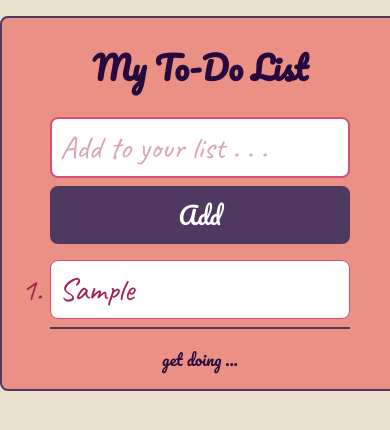
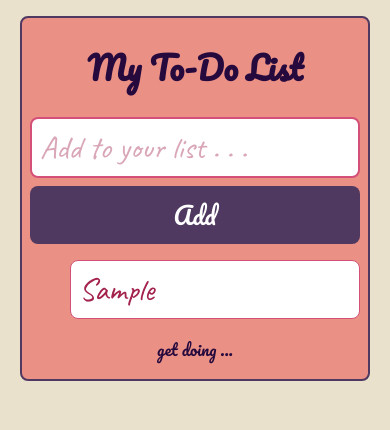
Before and after one commit to ifatoki/todo-app, a plain HTML site: page index.html in a window 390 px wide. Both pictures are taken after typing "Sample" into the empty fields and a click on the button "Add". Drawn offline with Linux system fonts and the light colour scheme.

Commit message:
improve mobile appearance

```diff
--- a/css/style.css
+++ b/css/style.css
@@ -12,9 +12,9 @@ body {
 .container {
     border: 2px solid #4f3961;
     width: 40%;
-    min-width: 400px;
+    min-width: 350px;
     margin: 1rem auto;
-    padding: 0 3rem;
+    padding: 0 0.5rem;
     border-radius: 0.5rem;
     background-color: #ea9085;
 }
@@ -46,9 +46,11 @@ body {
     font-family: 'Caveat', cursive;
 }
 
-ol {
+ul {
     border-bottom: 2px solid #4f3961;
     padding-left: 0;
+    /* list-style-position: inside; */
+    list-style-type: none;
 }
 
 li {
@@ -60,14 +62,42 @@ li {
     background-color: #fff;
     font-family: 'Caveat', cursive;
     color: #a3234c;
+    display: block;
+    position: relative;
 }
+
+li:hover {
+    background-color: #e9e1cc;
+}
+
+/* .clicked {
+    text-decoration: line-through;
+} */
+
+/* .change {
+    cursor: pointer;
+    position: absolute;
+    top: 50%;
+    right: 0%;
+    padding: 0 0.25rem;
+    transform: translate(0%, -50%);
+    color: #4f3961;
+    font-size: 1.5rem;
+}
+
+.change:hover {
+    color: #260a3d;
+}
+
+.far {
+    display: inline;
+} */
 
 h1,
 p {
     text-align: center;
     color: #260a3d;
 }
-
 
 button {
     font-size: 1.5rem;
@@ -82,12 +112,29 @@ button {
     font-family: 'Pacifico', cursive;
 }
 
+/* span {
+    border: 1px solid black;
+}
+
+icon:hover {
+    color: #260a3d;
+}
+
+li {
+    display: flex;
+
+} */
+
 button:active,
 button:hover {
     background-color: #260a3d;
 }
 
 @media (min-width: 1000px) {
+    .container {
+        padding: 0 3rem;
+    }
+
     .enter-input {
         flex-flow: row nowrap;
         justify-content: space-between;
```
